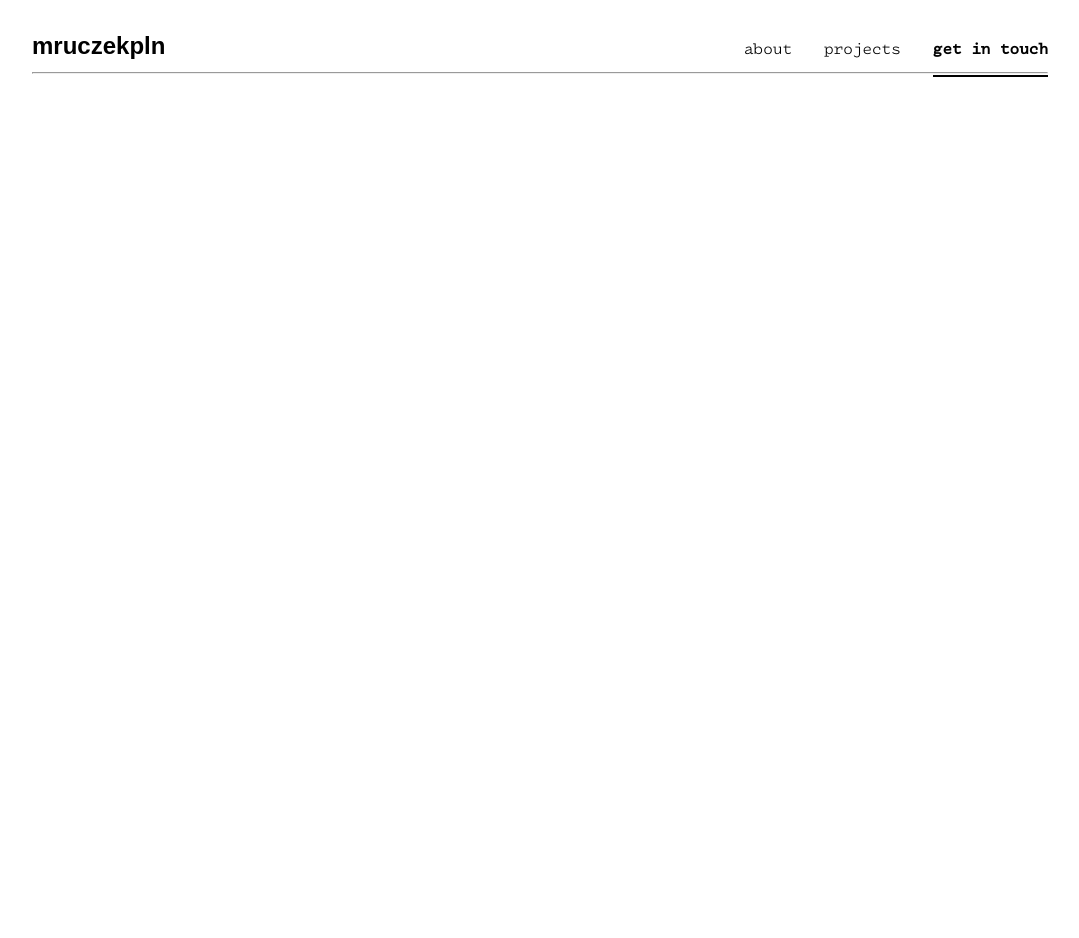
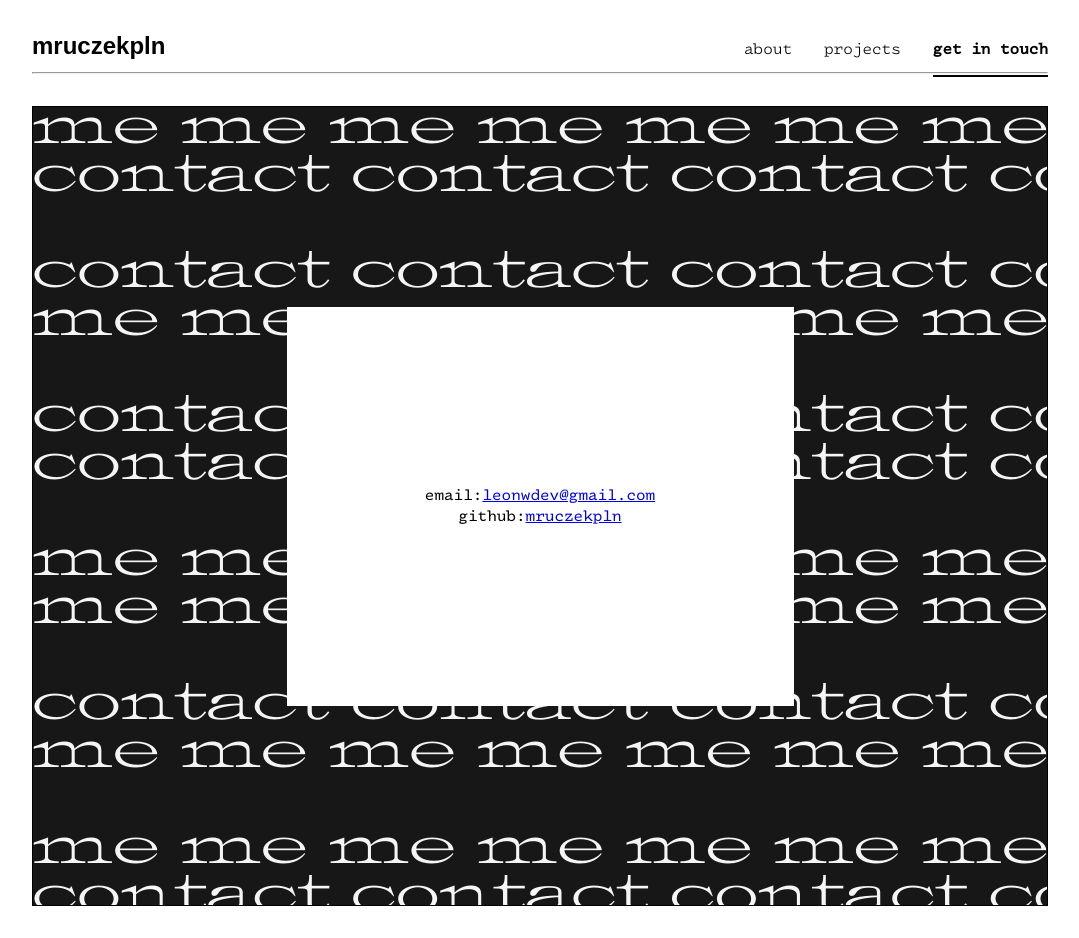
Before and after one commit to mruczekpln/mruczek.pln, a Next.js app: page /contact in a window 1280 px wide. Shown: the whole page, without its empty margins (100-1179 px from the left). Before the commit the page ends 800 px from the top, so only its background shows below. Built offline with nearby package versions, Linux system fonts and the light colour scheme; a web font is replaced by a local one.

Commit message:
feat: contact me page schema

```diff
--- a/app/contact/page.tsx
+++ b/app/contact/page.tsx
@@ -1,11 +1,44 @@
 import Navbar from "@/components/navbar";
-import styles from "@/styles/page.module.scss";
+import styles from "@/styles/page/contact.module.scss";
+import Link from "next/link";
 
 export default function Contact() {
   return (
     <main className={styles.main}>
       <Navbar></Navbar>
       <hr />
+
+      <section>
+        <div>
+          me me me me me me me me me me m <br />
+          contact contact contact contact <br /> <br />
+          contact contact contact contact <br />
+          me me me me me me me me me me m <br /> <br />
+          contact contact contact contact <br />
+          contact contact contact contact <br /> <br />
+          me me me me me me me me me me m <br />
+          me me me me me me me me me me m <br /> <br />
+          contact contact contact contact <br />
+          me me me me me me me me me me m <br /> <br />
+          me me me me me me me me me me m <br />
+          contact contact contact contact <br /> <br />
+          me me me me me me me me me me m <br />
+          contact contact contact contact <br />
+        </div>
+
+        <article>
+          <p>
+            email:
+            <Link href="mailto:leonwdev@gmail.com">leonwdev@gmail.com</Link>
+          </p>
+          <p>
+            github:
+            <Link target="_blank" href="github.com/mruczekpln">
+              mruczekpln
+            </Link>
+          </p>
+        </article>
+      </section>
     </main>
   );
 }
--- a/app/page.tsx
+++ b/app/page.tsx
@@ -1,4 +1,4 @@
-import styles from "@/styles/page.module.scss";
+import styles from "@/styles/page/home.module.scss";
 import Navbar from "@/components/navbar";
 import Image from "next/image";
 import Link from "next/link";
--- a/app/projects/page.tsx
+++ b/app/projects/page.tsx
@@ -1,6 +1,6 @@
 import Navbar from "@/components/navbar";
 import ProjectCard from "@/components/project-card";
-import styles from "@/styles/projects.module.scss";
+import styles from "@/styles/page/projects.module.scss";
 import Image from "next/image";
 
 export default function Projects() {
--- a/components/navbar.tsx
+++ b/components/navbar.tsx
@@ -1,6 +1,6 @@
 "use client";
 
-import styles from "@/styles/navbar.module.scss";
+import styles from "@/styles/component/navbar.module.scss";
 import Link from "next/link";
 import { usePathname } from "next/navigation";
 
--- a/components/project-card.tsx
+++ b/components/project-card.tsx
@@ -1,7 +1,7 @@
 import Link from "next/link";
 import Image from "next/image";
 import { ComponentProps } from "react";
-import styles from "@/styles/project-card.module.scss";
+import styles from "@/styles/component/project-card.module.scss";
 
 type ProjectCardProps = {
   image: {
--- /dev/null
+++ b/styles/page/contact.module.scss
@@ -0,0 +1,50 @@
+.main {
+  max-width: 1080px;
+
+  margin-inline: auto;
+  padding: 2rem 2rem;
+
+  section {
+    width: 100%;
+    height: 800px;
+
+    margin-top: 2rem;
+
+    position: relative;
+
+    display: flex;
+    align-items: center;
+    justify-content: center;
+
+    border: 1px solid black;
+
+    div {
+      overflow: hidden;
+      text-overflow: clip;
+
+      position: absolute;
+      inset: 0;
+
+      background-color: #171717;
+      color: whitesmoke;
+
+      font-family: var(--font-title);
+      font-size: 3rem;
+      white-space: nowrap;
+    }
+
+    article {
+      width: 50%;
+      height: 50%;
+
+      z-index: 5;
+
+      display: flex;
+      flex-direction: column;
+      justify-content: center;
+      align-items: center;
+
+      background-color: white;
+    }
+  }
+}
--- a/styles/page.module.scss
+++ b/styles/page/home.module.scss
@@ -1,5 +1,5 @@
 .main {
-  width: 1080px;
+  max-width: 1080px;
 
   margin-inline: auto;
   padding: 2rem 2rem;
--- a/styles/projects.module.scss
+++ b/styles/page/projects.module.scss
@@ -1,5 +1,5 @@
 .main {
-  width: 1080px;
+  max-width: 1080px;
 
   margin-inline: auto;
   padding: 2rem 2rem;
```
Also changed, not shown: app/about/page.tsx (+7 -7 lines), styles/component/navbar.module.scss (renamed from styles/navbar.module.scss), styles/component/project-card.module.scss (renamed from styles/project-card.module.scss), styles/page/about.module.scss (renamed from styles/about.module.scss).
